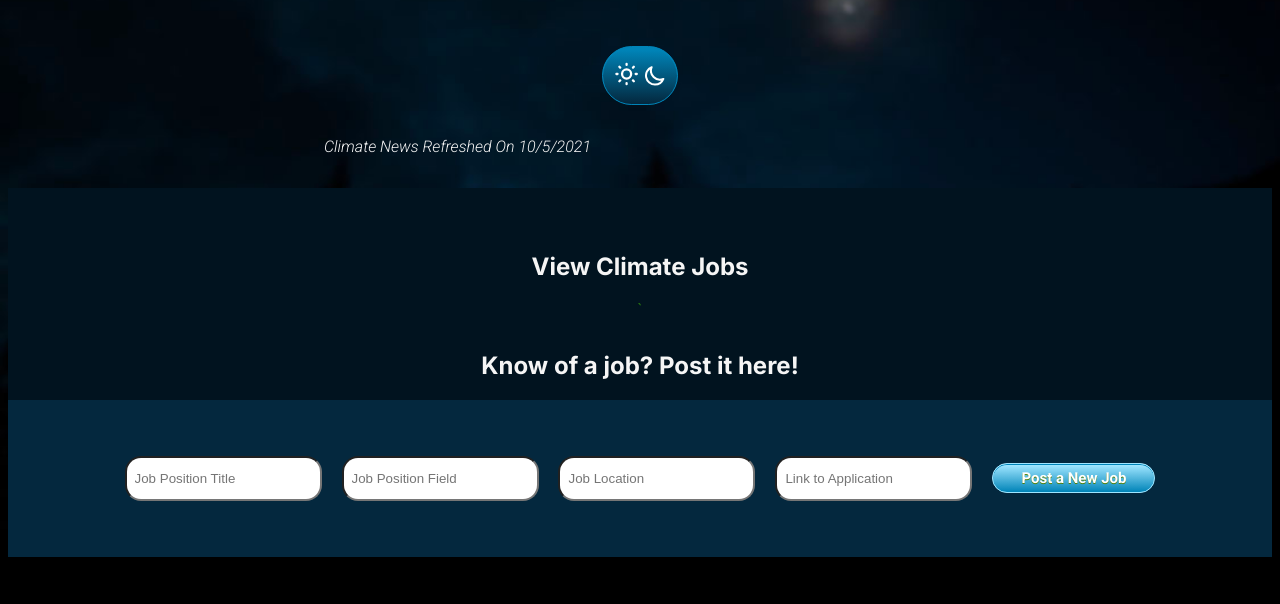
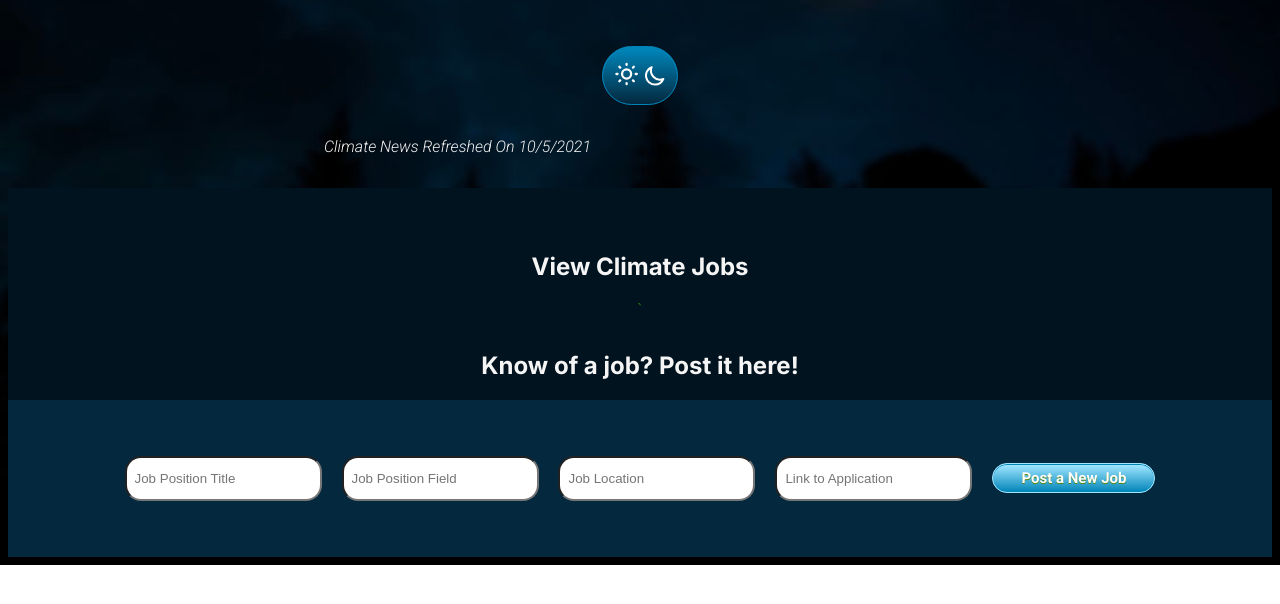
Before and after one commit to genneliu/env-news, a website: page client/index.html in a window 1280 px wide. Both pictures are taken after a click on the button 639 px from the left and 257 px from the top of the page. Shown: the part 182-786 px from the top of the page. Drawn offline with nearby package versions, Linux system fonts and the light colour scheme; no server answers.

Commit message:
dark mode background

```diff
--- a/client/styles.css
+++ b/client/styles.css
@@ -26,7 +26,7 @@ body {
 .dark-mode {
     background-image: url("/assets/dark-forest.jpg");
     height: 100%;
-    background-position: left;
+    background-position: bottom;
     background-repeat: no-repeat;
     background-size: cover;
   }
```
